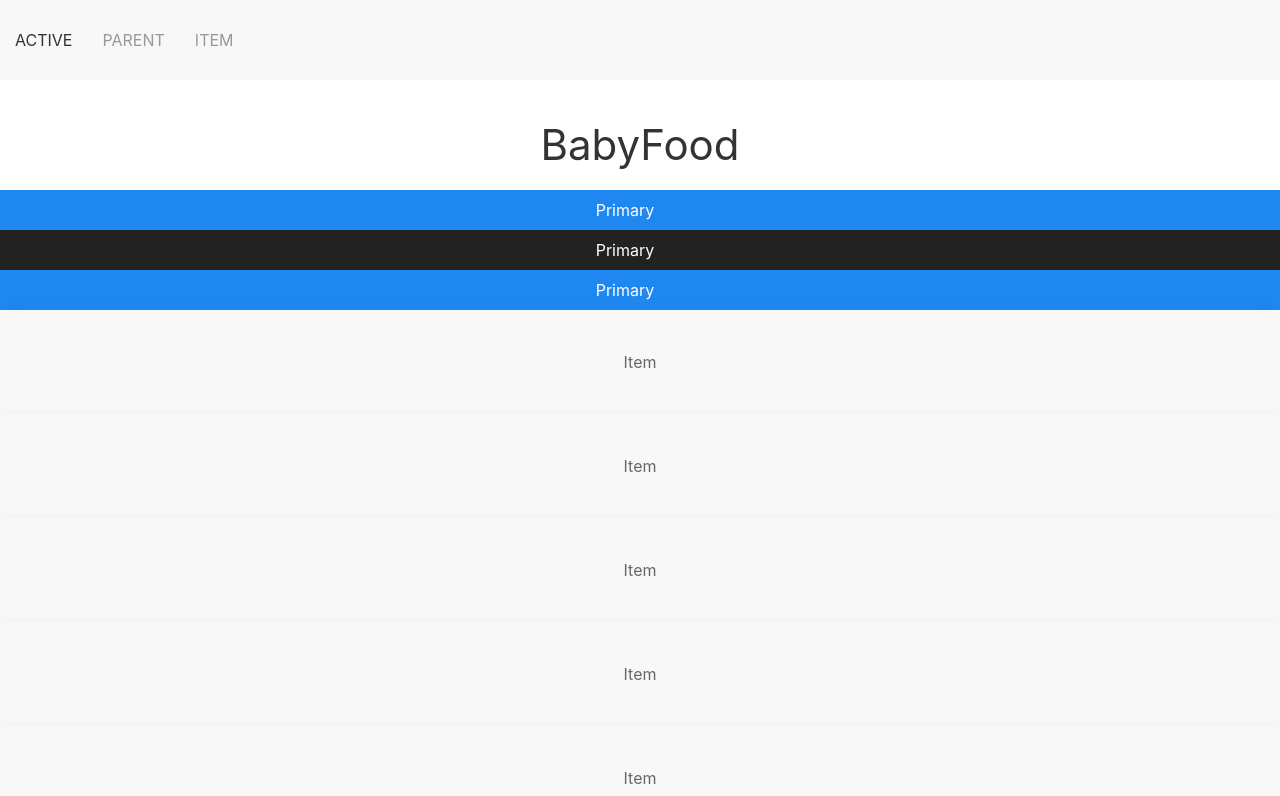
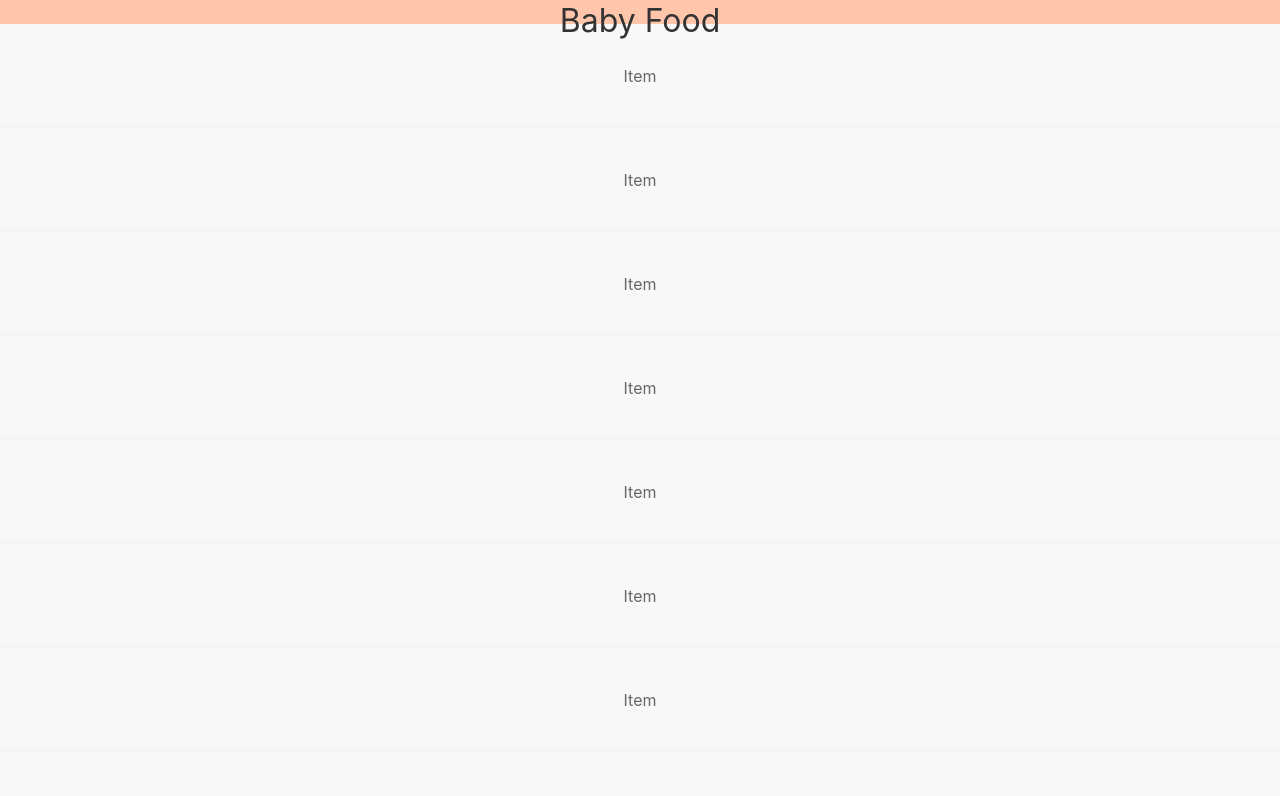
Before and after one commit to marcoa5/babyfood, an Angular app: page / in a window 1280 px wide. Shown: the top 796 px of the page. Built offline with nearby package versions, Linux system fonts and the light colour scheme.

Commit message:
offcanvas

```diff
--- a/src/app/app-routing.module.ts
+++ b/src/app/app-routing.module.ts
@@ -1,8 +1,11 @@
 import { NgModule } from '@angular/core';
 import { Routes, RouterModule } from '@angular/router';
+import { MainComponent } from './main/main.component'
 
-
-const routes: Routes = [];
+const routes: Routes = [
+  { path: 'main', component: MainComponent},
+  { path: '', component: MainComponent}
+];
 
 @NgModule({
   imports: [RouterModule.forRoot(routes)],
--- a/src/app/app.component.html
+++ b/src/app/app.component.html
@@ -1,7 +1,3 @@
 <app-upbar></app-upbar>
-<h1 style="text-align: center;">BabyFood</h1>
-
-<app-main></app-main>
-<h3 style="text-align: center;">Marco Arato</h3>
 
 <router-outlet></router-outlet>
--- a/src/app/main/main.component.html
+++ b/src/app/main/main.component.html
@@ -1,11 +1,14 @@
-
-
-
-    <div class="uk-grid-small uk-child-width-expand@s uk-text-center" uk-grid>
-        <button class="uk-button uk-button-primary">Primary</button>
-        <button class="uk-button uk-button-secondary">Primary</button>
-        <button class="uk-button uk-button-primary">Primary</button>
+<div class="uk-grid-medium uk-child-width-expand@s uk-text-center" uk-grid>
+    <div>
+        <div class="uk-card uk-card-default uk-card-body">Item</div>
     </div>
+    <div>
+        <div class="uk-card uk-card-default uk-card-body">Item</div>
+    </div>
+    <div>
+        <div class="uk-card uk-card-default uk-card-body">Item</div>
+    </div>
+</div>
 
 
     <div class="uk-grid-medium uk-child-width-expand@s uk-text-center" uk-grid>
--- a/src/app/upbar/upbar.component.html
+++ b/src/app/upbar/upbar.component.html
@@ -1,22 +1,20 @@
 <div uk-sticky="sel-target: .uk-navbar-container; cls-active: uk-navbar-sticky; bottom: #transparent-sticky-navbar">
-    <nav class="uk-navbar-container " uk-navbar style="position: relative; z-index: 980;">
+    <nav class="uk-navbar-container " uk-navbar style="position: relative; z-index: 980; color:black; background-color: #ffc6ac;">
+        <button class="uk-button uk-button-default uk-margin-small-right" type="button" uk-toggle="target: #offcanvas-usage" style="color:black; background-color: #ffc6ac;"><span uk-icon="menu"></span></button>
+
         <div class="uk-navbar-center">
-
-            <ul class="uk-navbar-nav">
-                <li class="uk-active"><a href="#">Active</a></li>
-                <li>
-                    <a href="#">Parent</a>
-                    <div class="uk-navbar-dropdown">
-                        <ul class="uk-nav uk-navbar-dropdown-nav">
-                            <li class="uk-active"><a href="#">Active</a></li>
-                            <li><a href="#">Item</a></li>
-                            <li><a href="#">Item</a></li>
-                        </ul>
-                    </div>
-                </li>
-                <li><a href="#">Item</a></li>
-            </ul>
-
+            <h2 style="margin-top: auto; margin-bottom: auto;">Baby Food</h2>
         </div>
     </nav>
 </div>
+
+<div id="offcanvas-usage" uk-offcanvas>
+    <div class="uk-offcanvas-bar">
+
+        <button class="uk-offcanvas-close" type="button" uk-close></button>
+        <a href="#"><h4>Menu 1</h4></a>
+        <a href="#"><h4>Menu 2</h4></a>
+        <a href="#"><h4>Menu 3</h4></a>
+        <a href="#"><h4>Menu 4</h4></a>
+    </div>
+</div>
```
Also changed, not shown: src/manifest.webmanifest.
